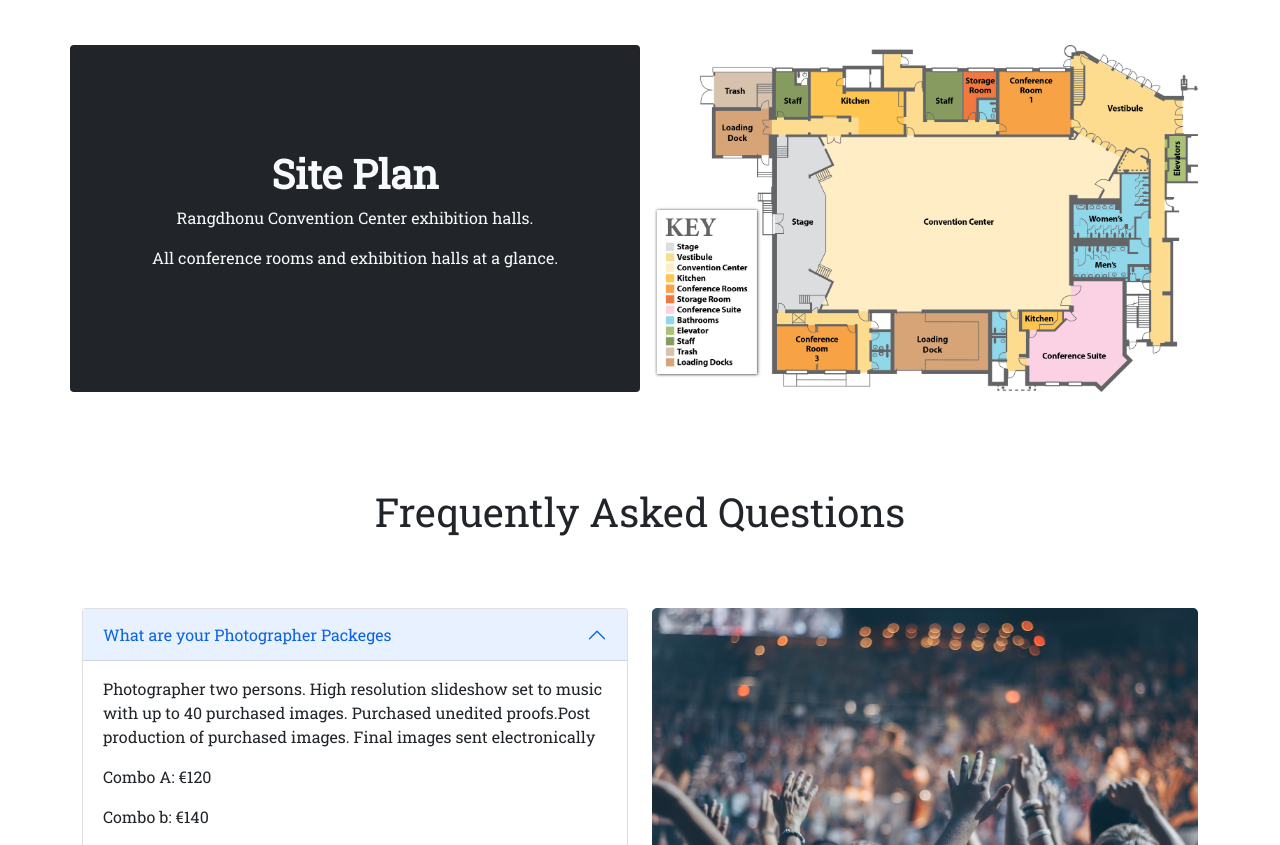
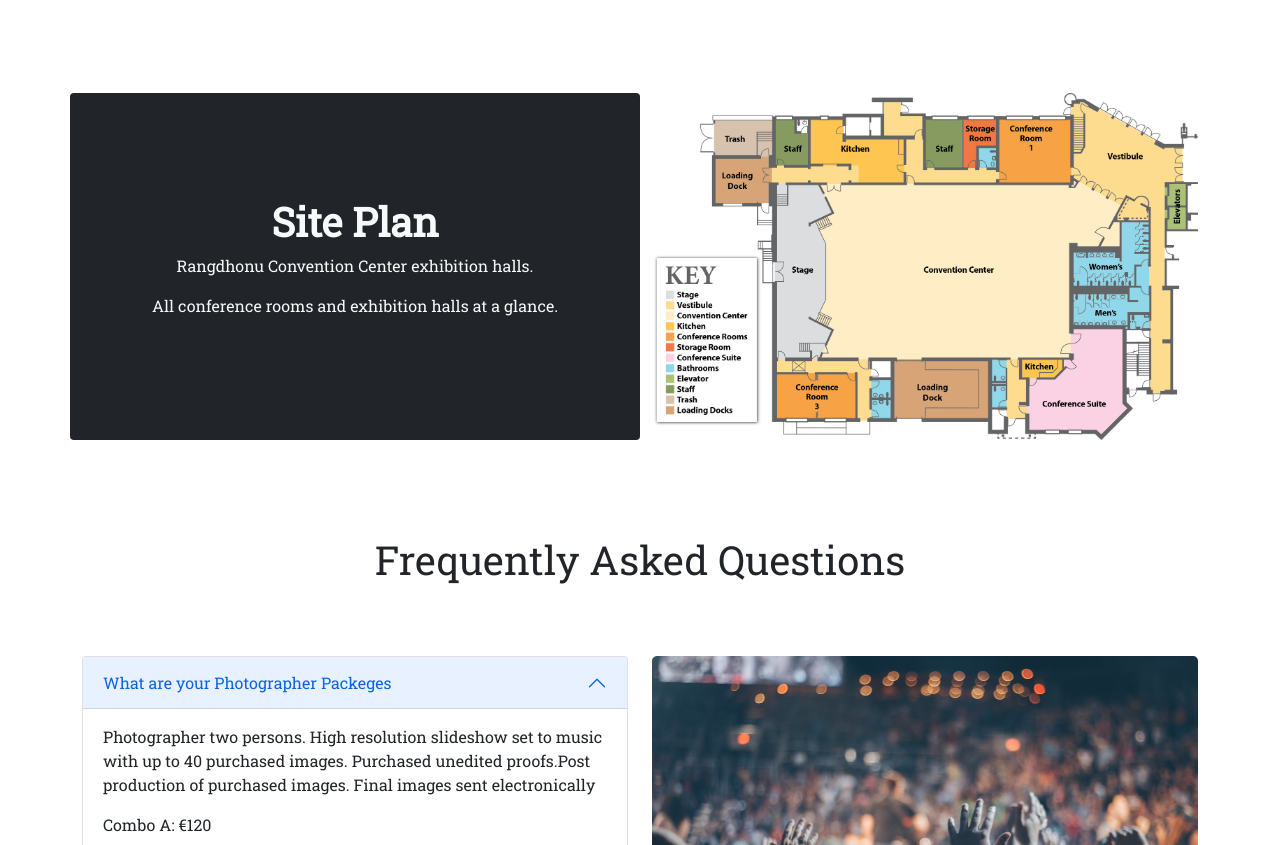
Before and after one commit to azadk53/convention-center, a plain HTML site: page index.html in a window 1280 px wide. Shown: the part 1155-2000 px from the top of the page. Drawn offline with Linux system fonts and the light colour scheme.

Commit message:
margin  add

```diff
--- a/index.html
+++ b/index.html
@@ -193,16 +193,16 @@
         <!--Site plan-->
         <section>
             <div class="container">
-                <div class="my-5 ">
+                <div class="my-5">
                     <div class="row">
                         <div
-                            class="text-light text-center col-md-6 mb-5 d-flex flex-column justify-content-center align-items-center bg-dark rounded">
+                            class="my-5 text-light text-center col-md-6 d-flex flex-column justify-content-center align-items-center bg-dark rounded">
                             <h1 class="fw-bold">Site Plan</h1>
                             <p>Rangdhonu Convention Center exhibition halls. </p>
                             <p>All conference rooms and exhibition halls at a
                                 glance.</p>
                         </div>
-                        <div class="col-md-6 mb-5">
+                        <div class=" my-5 col-md-6">
                             <img class="img-fluid" src="images/ConventionCenterFloorPlan.jpg" alt="">
                         </div>
                     </div>
@@ -212,7 +212,7 @@
         <!--Answer/accordian section-->
         <section>
             <div class="container" id="aboutus">
-                <h1 class="text-center mb-5">Frequently Asked Questions</h1>
+                <h1 class="text-center my-5">Frequently Asked Questions</h1>
                 <div class="row">
                     <div class=" col-sm-12 col-md-6 g-4 mb-5">
                         <div class="accordion" id="accordionPanelsStayOpenExample">
```
